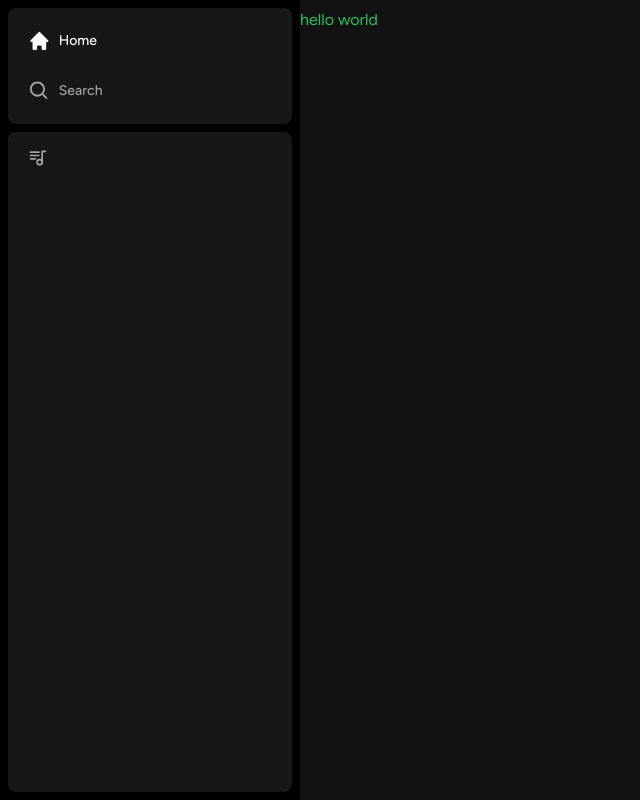
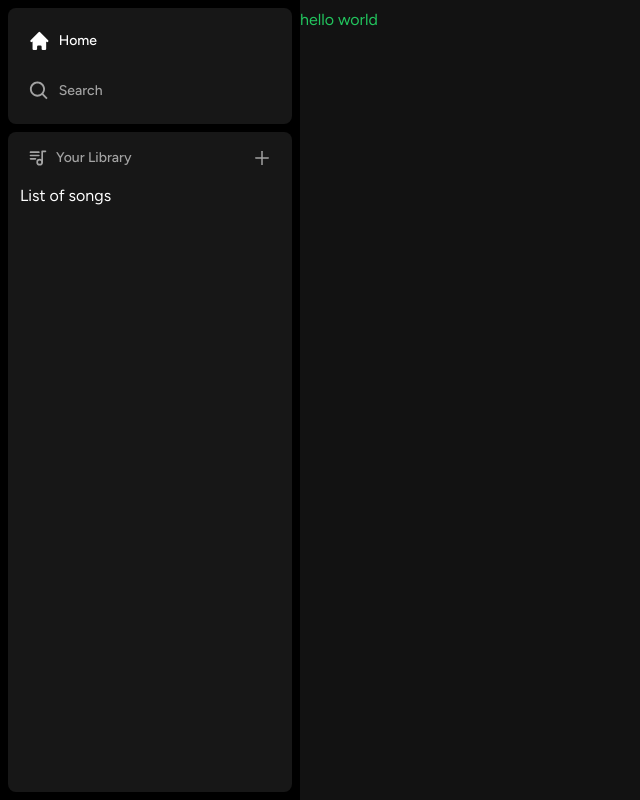
Before and after one commit to pipiag314/spotify_clone, a Next.js app: page / in a window 1280 px wide. Shown: the whole page, without its empty margins (0-640 px from the left). Built offline with nearby package versions, Linux system fonts and the light colour scheme.

Commit message:
finished sidebar markup

```diff
--- a/components/Library.tsx
+++ b/components/Library.tsx
@@ -1,33 +1,59 @@
 "use client";
 
-import { TbPlaylist } from "react-icons/tb"
+import { TbPlaylist } from "react-icons/tb";
+import { AiOutlinePlus } from "react-icons/ai";
 
 const Library = () => {
-
   const onClick = () => {
     // handle upload for library
-    }
+    console.log("new library created");
+  };
 
   return (
     <div className="flex flex-col">
-            <div className="
+      <div
+        className="
                 flex
                 items-center
                 justify-between
                 px-5
                 pt-4
             ">
-                <div className="
+        <div
+          className="
                     inline-flex
                     items-center
                     gap-x-2
                 ">
           <TbPlaylist className="text-neutral-400" size={20} />
-
+          <p
+            className="
+                        text-neutral-400
+                        font-medium
+                        text-sm
+                    ">
+            Your Library
+          </p>
+        </div>
+        <AiOutlinePlus
+          className="cursor-pointer text-neutral-400 hover:text-white transition"
+          size={20}
+          onClick={onClick}
+        />
+      </div>
+      <div
+        className="
+            flex
+            flex-col
+            gap-y-2
+            mt-4
+            px-3
+        "
+      >
+        List of songs
       </div>
     </div>
-        </div>
-    )
-}
+  );
+};
 
 export default Library;
```
Lines whose indentation alone changed are shown as unchanged.
